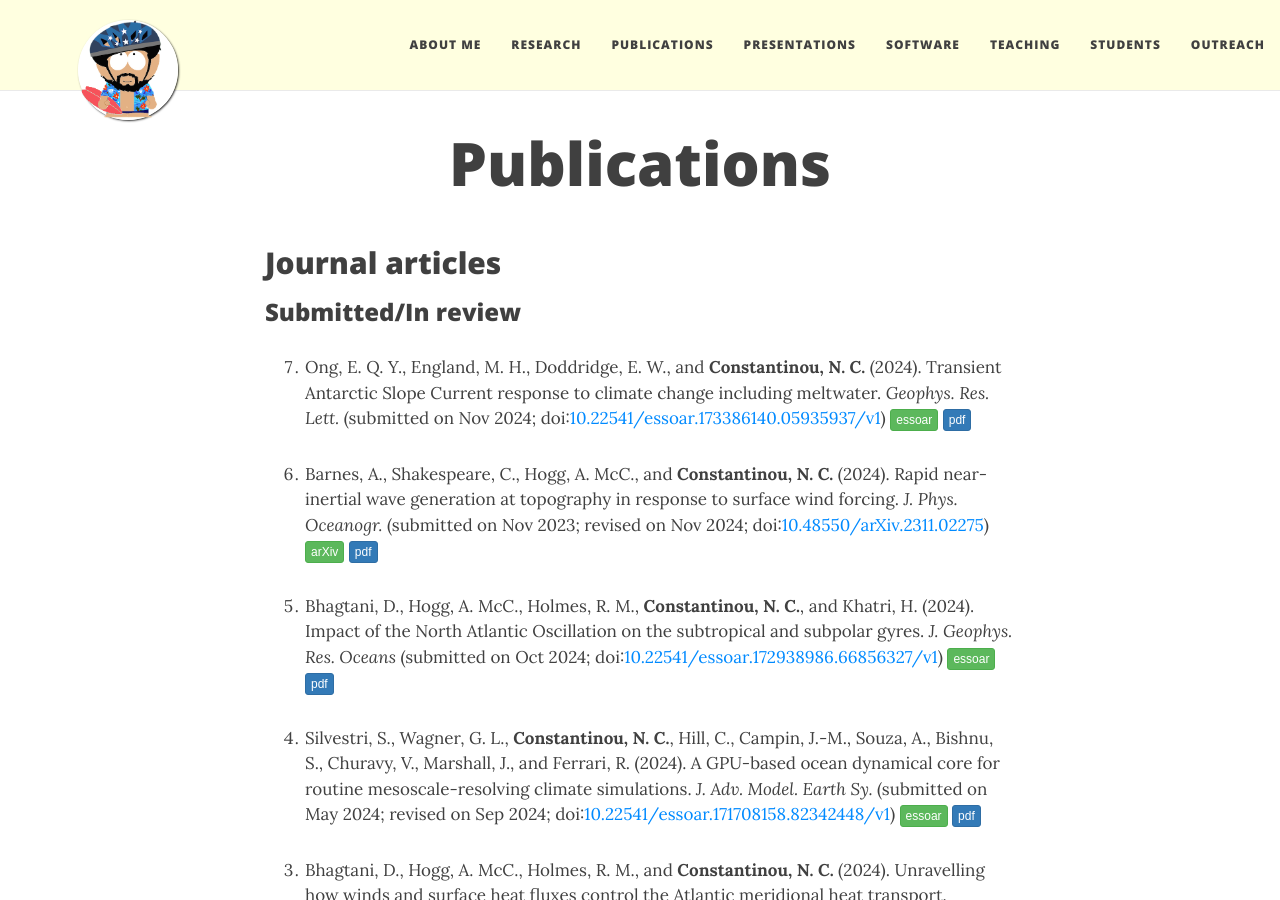
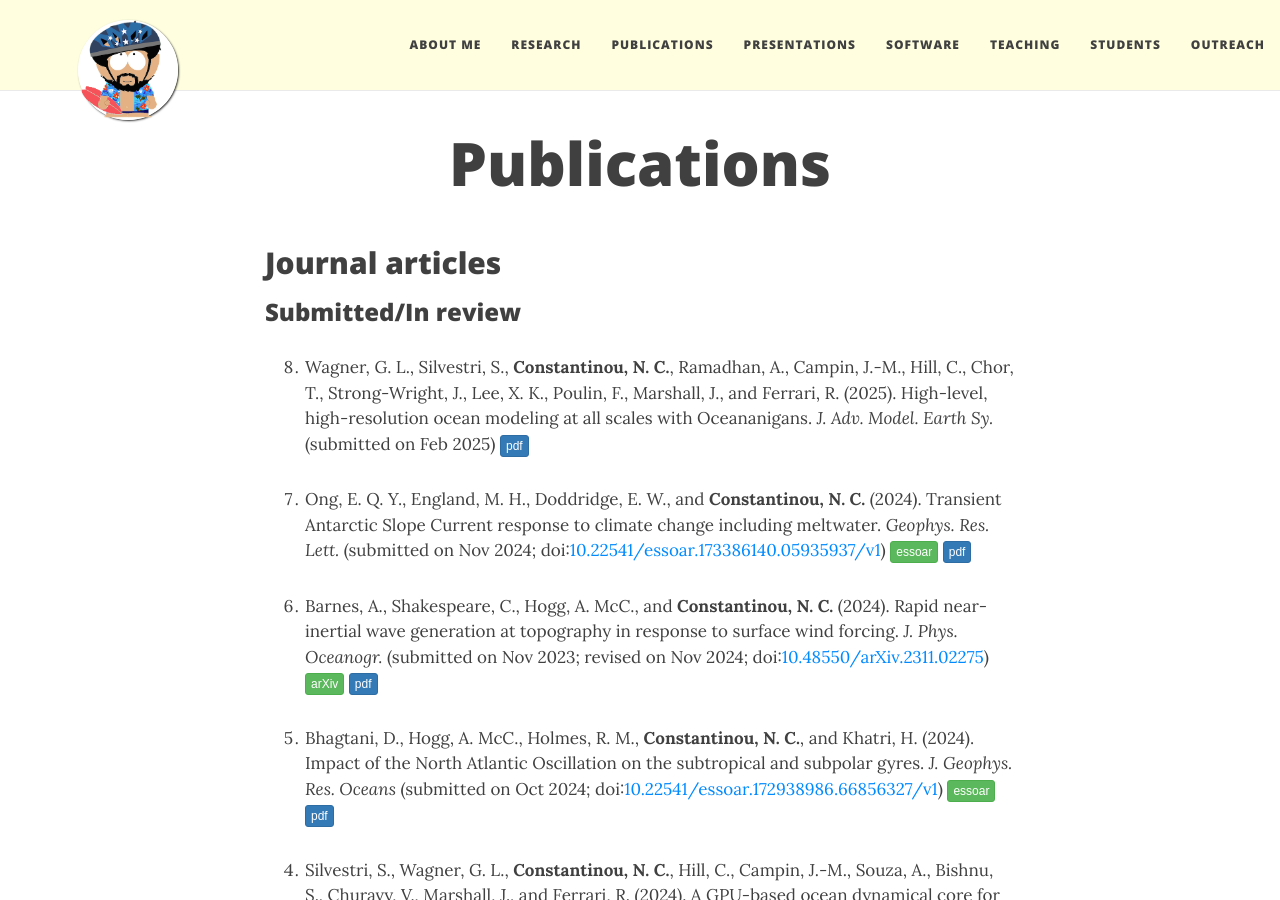
Before and after one commit to navidcy/navidcy.github.io, a Jekyll site: the page built from publications.md, in a window 1280 px wide and 900 px high. Built offline with Jekyll 4.4.1, drawn with Linux system fonts in a browser that asks for light colours; nearby versions of some CDN libraries; comment, search, counter and statistics services are not loaded.

Commit message:
add oceananigans paper

```diff
--- a/publications.md
+++ b/publications.md
@@ -10,11 +10,10 @@ title: Publications
 ### Submitted/In review
 
 <!--
-0. Wagner, G. L., Silvestri, S., **Constantinou, N. C.**, Campin, J.-M., Hill, C., Ramadhan, A., Chor, T., Strong-Wright, J., Lee, X. K., Poulin, F., Marshall, J., and Ferrari, R. (2025). High-level, high-resolution ocean modeling at all scales.  _J. Adv. Model. Earth Sy._ (submitted on Feb 2025; doi:[10.48550/arXiv.2306.13204](https://doi.org/10.48550/arXiv.2306.13204){:target="_blank"}) [<span class="btn btn-success btn-xs{{end}}" style="font-family:sans-serif;">arXiv</span>][arXiv:2306.13204]{:target="_blank"} [<span class="btn btn-primary btn-xs{{end}}" style="font-family:sans-serif;">pdf</span>][catke-physics]
-
-
 0. Johnston, D. R., Shakespeare, C. J., and **Constantinou, N. C.** (2025). Evaluating and improving wave and non-wave stress parameterizations for oceanic flows. _J. Phys. Oceanogr._ (submitted on Feb 2025; doi:[10.48550/arXiv.2311.02275](https://doi.org/10.48550/arXiv.2311.02275)) [<span class="btn btn-success btn-xs{{end}}" style="font-family:sans-serif;">arXiv</span>][arXiv:2311.02275]{:target="_blank"} [<span class="btn btn-primary btn-xs{{end}}" style="font-family:sans-serif;">pdf</span>][topographic-NIWs]
 -->
+
+0. Wagner, G. L., Silvestri, S., **Constantinou, N. C.**, Ramadhan, A., Campin, J.-M., Hill, C., Chor, T., Strong-Wright, J., Lee, X. K., Poulin, F., Marshall, J., and Ferrari, R. (2025). High-level, high-resolution ocean modeling at all scales with Oceananigans.  _J. Adv. Model. Earth Sy._ (submitted on Feb 2025) [<span class="btn btn-primary btn-xs{{end}}" style="font-family:sans-serif;">pdf</span>][oceananigans-paper]
 
 0. Ong, E. Q. Y., England, M. H., Doddridge, E. W., and **Constantinou, N. C.** (2024). Transient Antarctic Slope Current response to climate change including meltwater. _Geophys. Res. Lett._ (submitted on Nov 2024; doi:[10.22541/essoar.173386140.05935937/v1](https://doi.org/10.22541/essoar.173386140.05935937/v1){:target="_blank"}) [<span class="btn btn-success btn-xs{{end}}" style="font-family:sans-serif;">essoar</span>](https://doi.org/10.22541/essoar.173386140.05935937/v1){:target="_blank"} [<span class="btn btn-primary btn-xs{{end}}" style="font-family:sans-serif;">pdf</span>][asc-meltwater]
 
@@ -204,6 +203,7 @@ Selection of press coverage: [<span class="btn btn-default btn-xs{{end}}" style=
 [regional-mom6-docs]: https://regional-mom6.readthedocs.io/en/latest/
 [regional-mom6-JOSS-review]: https://joss.theoj.org/papers/d396435c09aae4c2f4b62cdbc1493c1e
 
+[oceananigans-paper]: oceananigans-paper.pdf
 [asc-meltwater]: asc-meltwater.pdf
 [gyres-NAO]: gyres-NAO.pdf
 [mesoscale-gpu-dycore]: mesoscale-gpu-dycore.pdf
```
Also changed, not shown: 1 other file.
